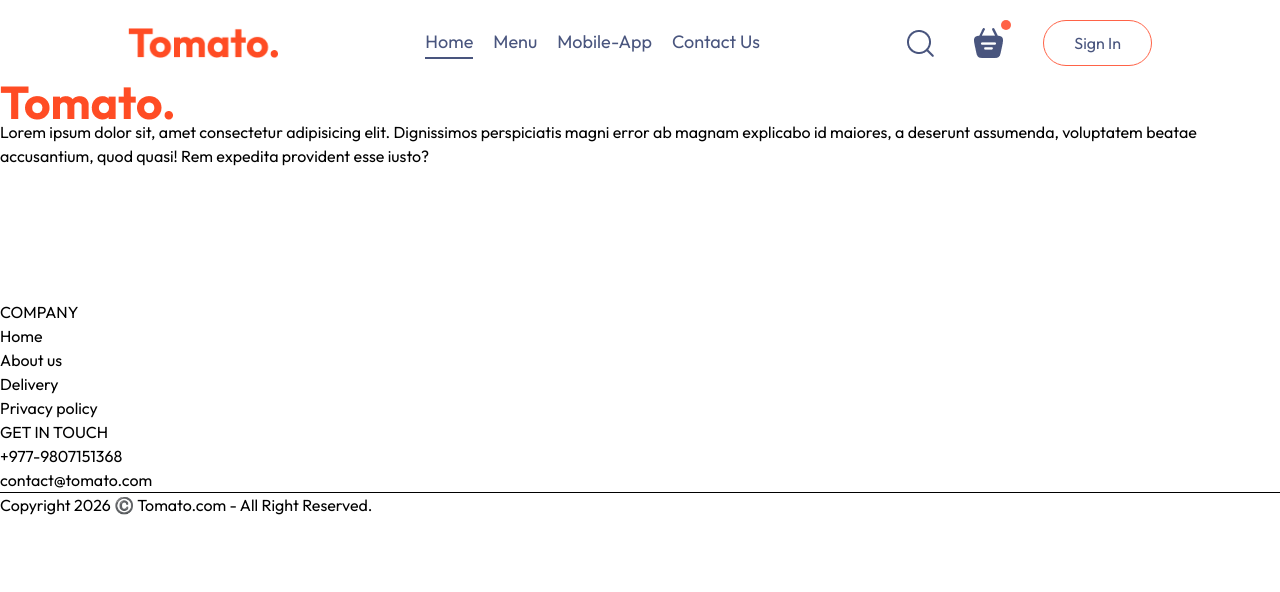
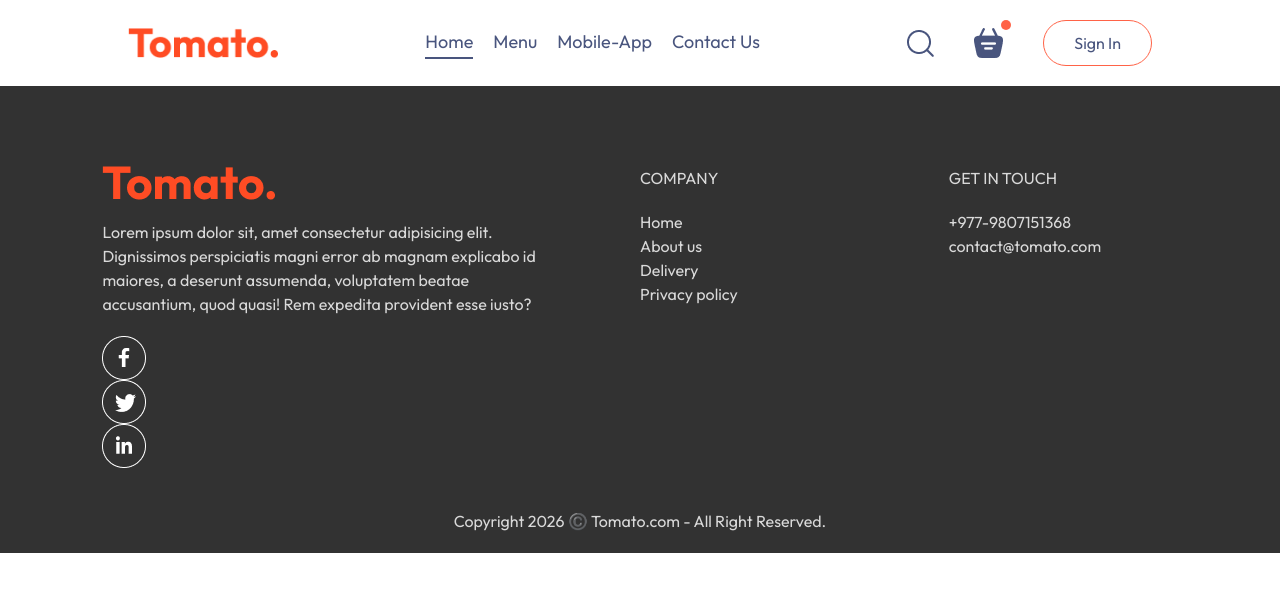
Before and after one commit to aakritii7/Food-Delivery, a React (Vite) app: page /order in a window 1280 px wide. Shown: the top 592 px of the page. Built offline with nearby package versions, Linux system fonts and the light colour scheme.

Commit message:
Footer css is started

```diff
--- a/src/Components/Footer/Footer.css
+++ b/src/Components/Footer/Footer.css
@@ -1,3 +1,22 @@
 .footer{
-
+    color: #d9d9d9;
+    background-color: #323232;
+    display: flex;
+    flex-direction: column;
+    align-items: center;
+    gap: 20px;
+    padding: 20px 8vw;
+    padding-top: 80px;
 }
+.footer-content{
+    width: 100%;
+    display: grid;
+    grid-template-columns: 2fr 1fr 1fr;
+    gap: 80px;
+}
+.footer-content-left, .footer-content-right, .footer-content-center{
+    display: flex;
+    flex-direction: column;
+    align-items: start;
+    gap: 20px;
+}
```
